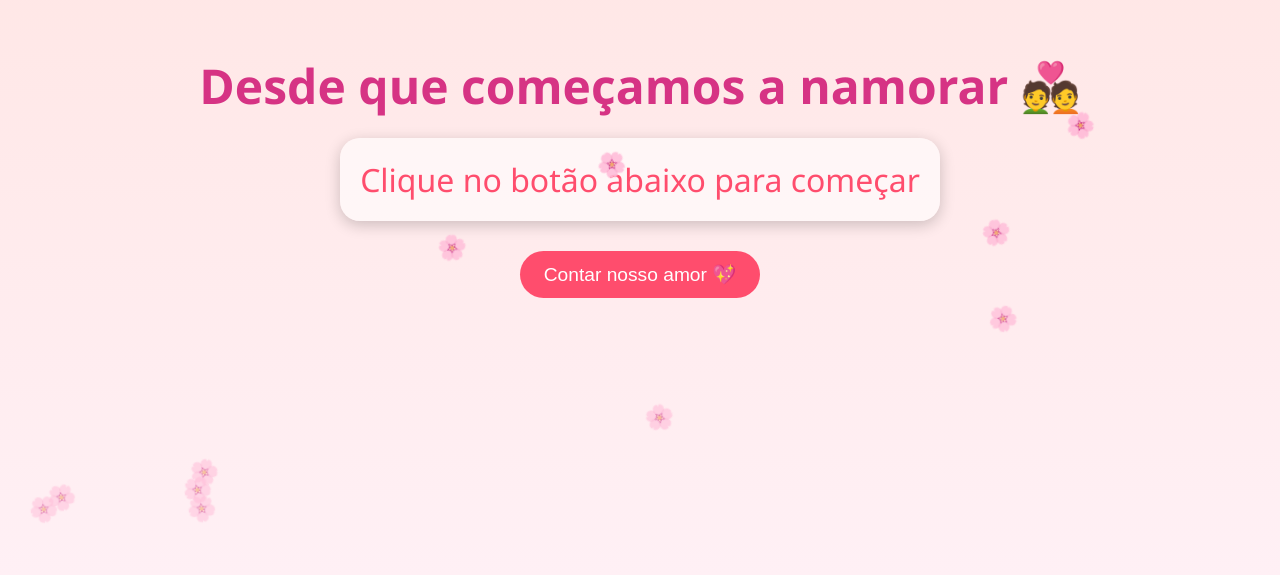
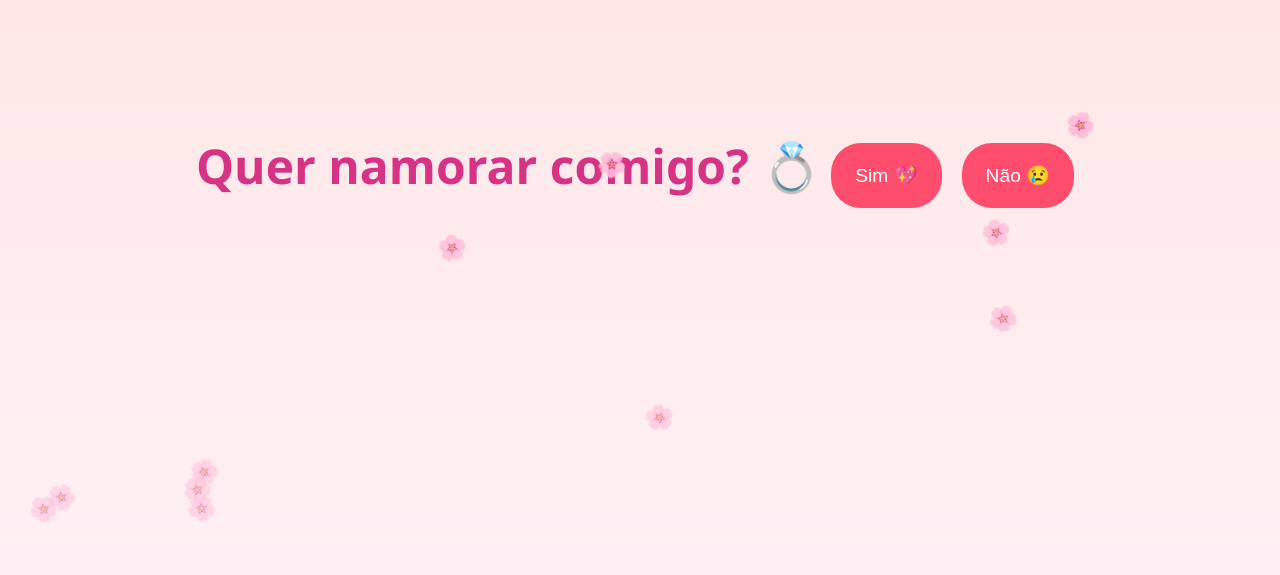
Before and after one commit to Erissz/pedido, a plain HTML site: page index.html in a window 1280 px wide. Shown: the part 225-800 px from the top of the page. Drawn offline with Linux system fonts and the light colour scheme.

Commit message:
Update index.html

```diff
--- a/index.html
+++ b/index.html
@@ -42,7 +42,7 @@
     }
 
     button {
-      margin-top: 30px;
+      margin: 10px;
       padding: 12px 24px;
       font-size: 1.2em;
       color: white;
@@ -74,15 +74,35 @@
       animation: fall linear infinite;
       pointer-events: none;
     }
+
+    #inicio, #contadorArea {
+      display: none;
+    }
   </style>
 </head>
 <body>
-  <h1>Desde que começamos a namorar 💑</h1>
-  <div id="counter">Clique no botão abaixo para começar</div>
-  <button onclick="startCounter()">Contar nosso amor 💖</button>
+  <div id="inicio">
+    <h1>Quer namorar comigo? 💍</h1>
+    <button onclick="aceitouSim()">Sim 💖</button>
+    <button onclick="alert('Ahhh 😢... então tá bom.')">Não 😢</button>
+  </div>
+
+  <div id="contadorArea">
+    <h1>Desde que começamos a namorar 💑</h1>
+    <div id="counter">Clique no botão abaixo para começar</div>
+    <button onclick="startCounter()">Contar nosso amor 💖</button>
+  </div>
 
   <script>
     let startDate;
+
+    function aceitouSim() {
+      document.getElementById('inicio').style.display = 'none';
+      document.getElementById('contadorArea').style.display = 'flex';
+      if (localStorage.getItem('startDate')) {
+        startCounter();
+      }
+    }
 
     function startCounter() {
       if (!localStorage.getItem('startDate')) {
@@ -135,9 +155,9 @@
 
     setInterval(createEmoji, 300);
 
-    // Se já iniciou antes, continuar contando automaticamente
-    if (localStorage.getItem('startDate')) {
-      startCounter();
+    // Exibe a pergunta inicial ao abrir o site
+    window.onload = () => {
+      document.getElementById('inicio').style.display = 'flex';
     }
   </script>
 </body>
```
